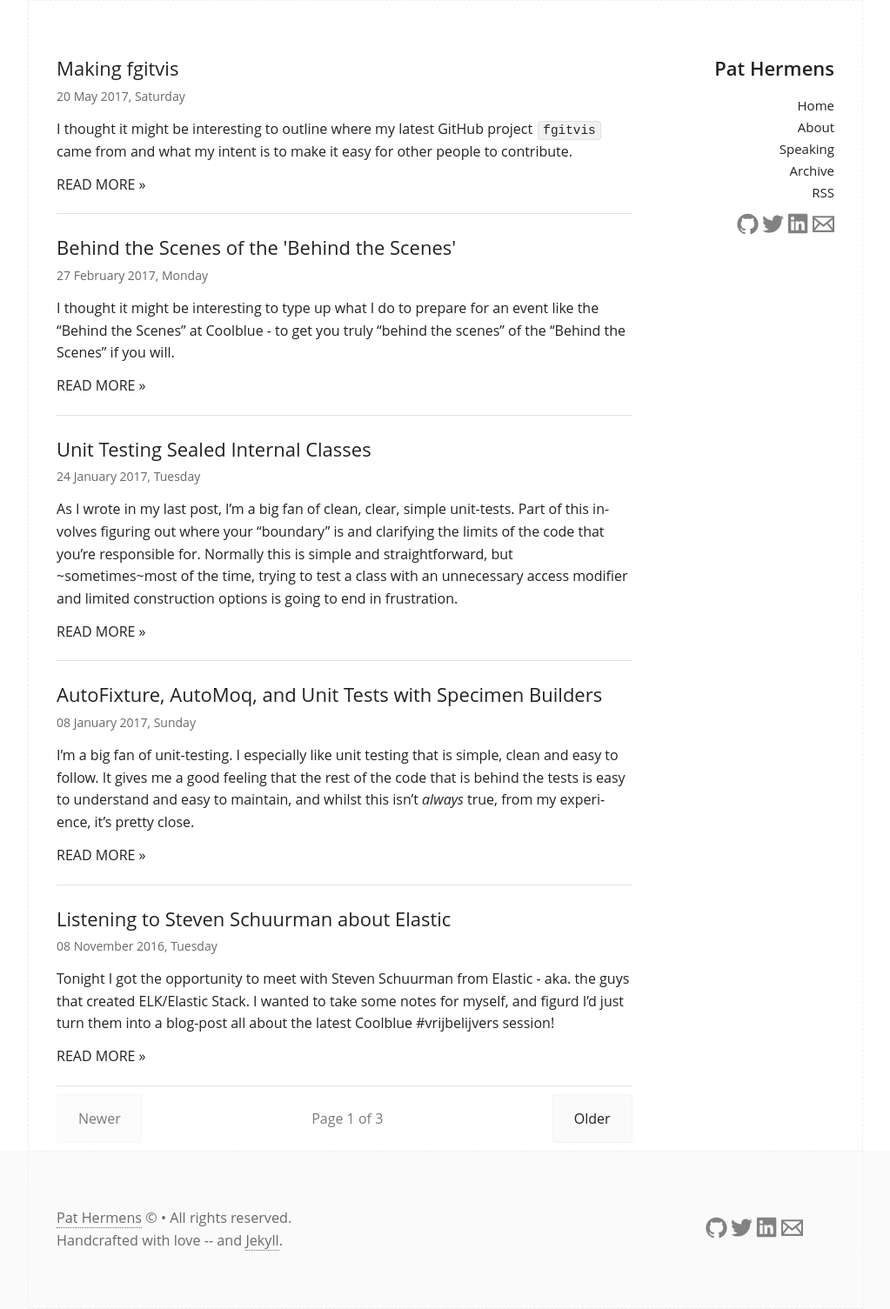
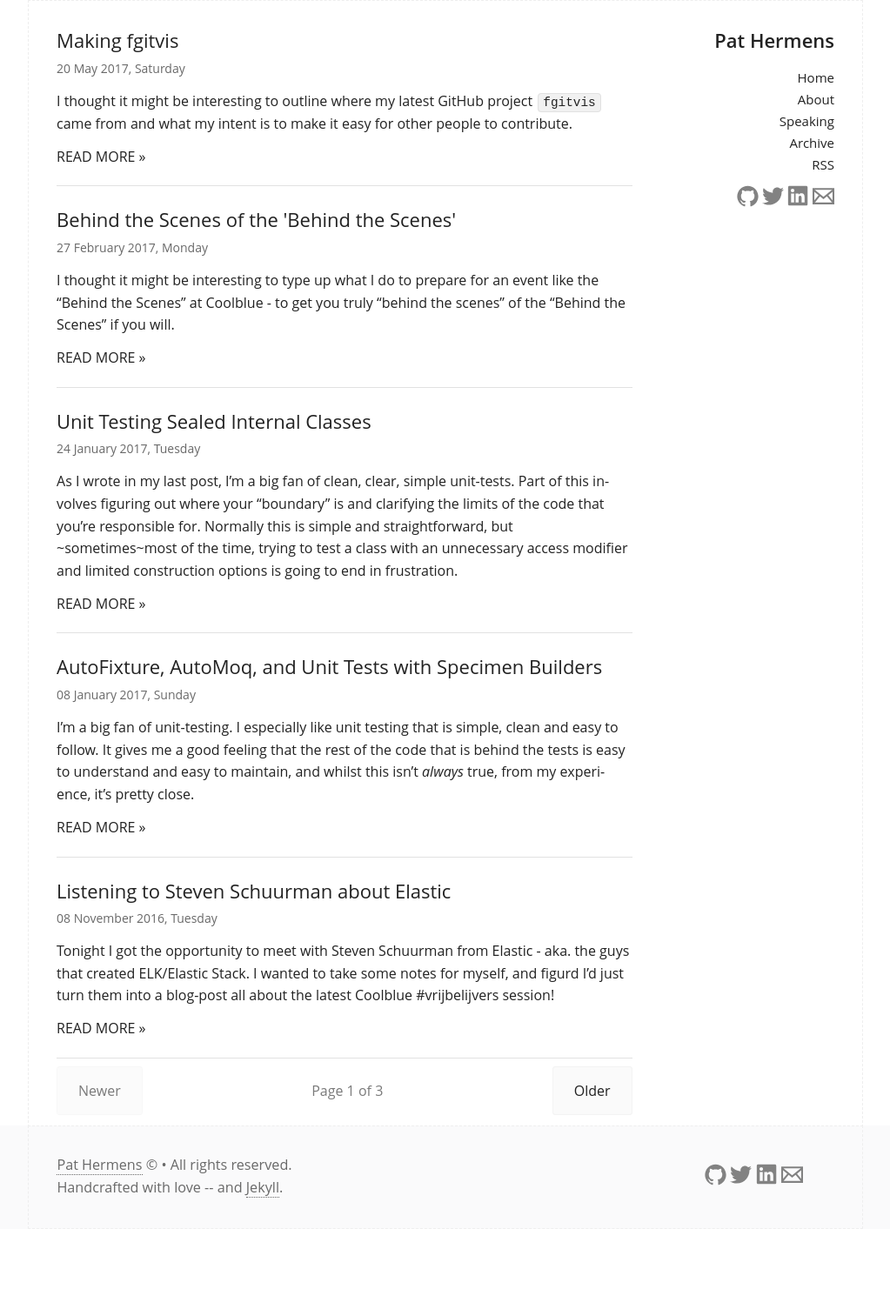
Before and after one commit to PHeonix25/PHeonix25.github.io, a Jekyll site: the page built from index.html, in a window 1280 px wide. Shown: the whole page at 87% size, without its empty margins (128-1151 px from the left). Built offline with Jekyll 4.4.1, drawn with Linux system fonts in a browser that asks for light colours; the list of posts is cut into pages by our own code; after the commit the page ends 1413 px from its top, so only the background shows below that.

Commit message:
Adding SASS updates for mobile improvements

```diff
--- a/_sass/_base.scss
+++ b/_sass/_base.scss
@@ -58,7 +58,7 @@
 @media (min-width: 401px) {
   .container {
     width: 100%;
-    padding: 64px 32px; }
+    padding: 2em; }
 }
 
 /* For devices larger than 780px */
--- a/_sass/_layout.scss
+++ b/_sass/_layout.scss
@@ -1,5 +1,5 @@
 /* layout */
-html,.container {
+html, .container {
   position:relative;
   min-height:100%;
 }
@@ -13,7 +13,8 @@ body {
     min-height:100%;
     box-sizing: border-box;
     height:auto;
-    padding-bottom: 140px;/*等于或略大于footer的高度*/
+    padding-bottom: 5em;
+    margin-bottom: 2em;
 }
 
 .site-footer {
```
